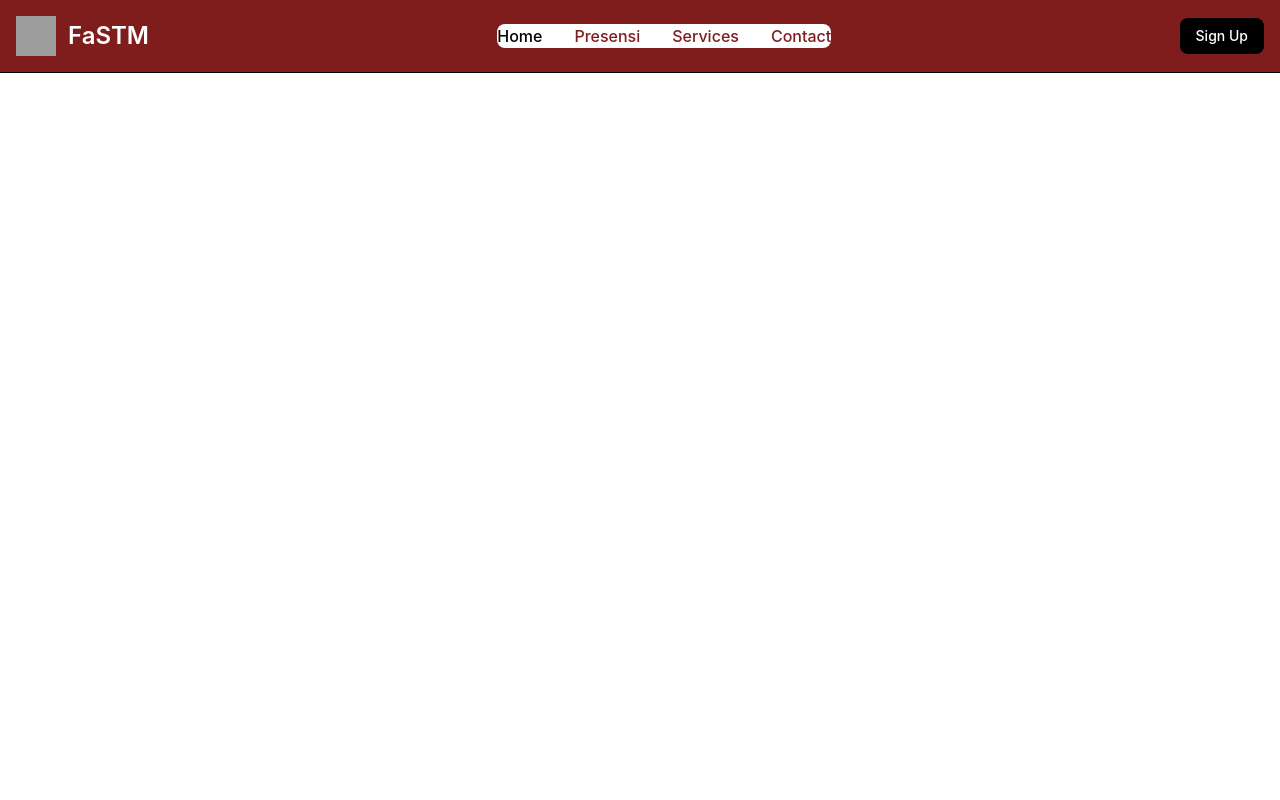
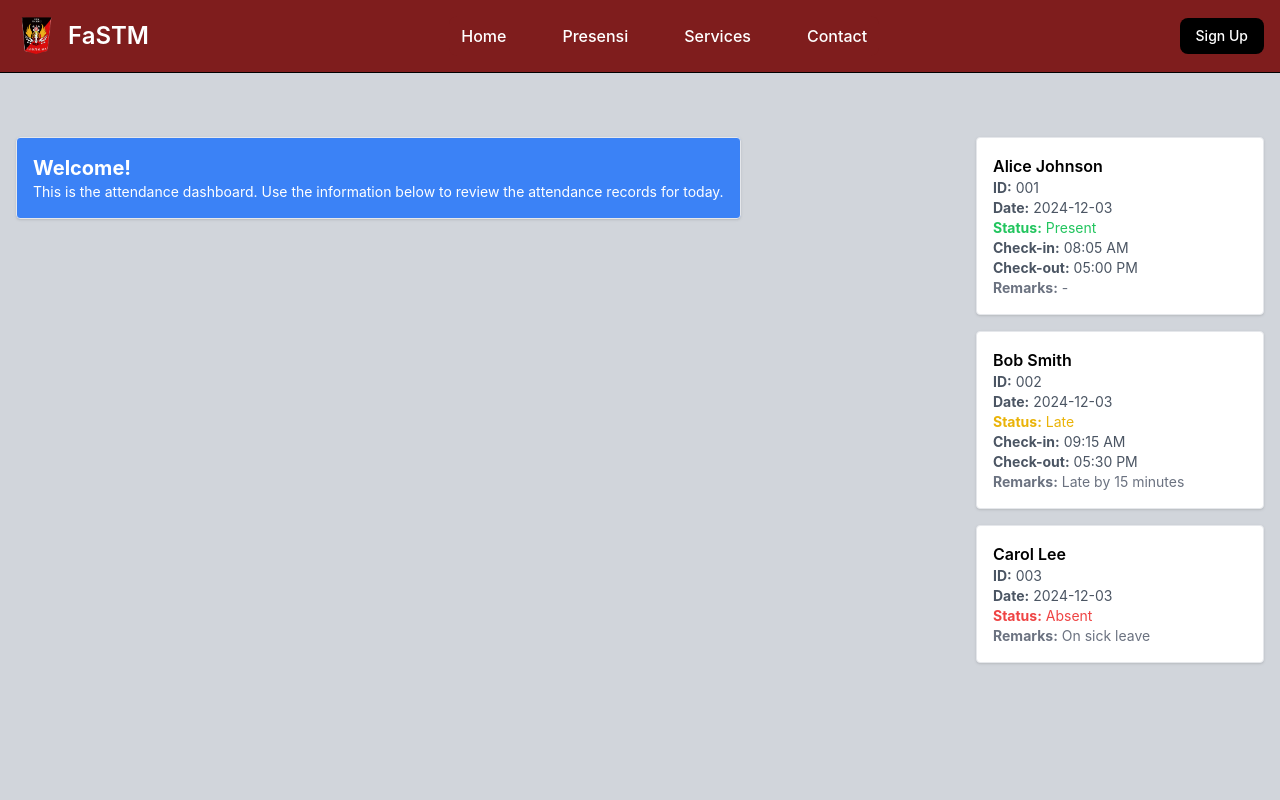
Before and after one commit to Ninozamigo19/Presensi_wajah, a Flask app: template templates/Homepage.html in a window 1280 px wide. Run offline with Flask 3, Linux system fonts and the light colour scheme; the template is opened without the code that fills it, so the values that code supplies are empty; some libraries are stand-ins or nearby versions; grey boxes are pictures that could not be loaded.

Commit message:
Menambah Fitur rekap di homepage, dan color fix di navbar

```diff
--- a/package.json
+++ b/package.json
@@ -16,5 +16,8 @@
     "postcss": "^8.4.49",
     "postcss-cli": "^11.0.0",
     "tailwindcss": "^3.4.16"
+  },
+  "dependencies": {
+    "presensi_wajah": "file:"
   }
 }
--- a/templates/Homepage.html
+++ b/templates/Homepage.html
@@ -5,5 +5,55 @@ Home
 {% endblock %}
 
 {% block body1 %}
-<p>tetsajhjauisdhasdhijasgdfyidgauisg</p>
+<body class="bg-gray-300 min-h-screen flex items-center justify-center">
+    <div class="container mx-auto p-4">
+        <!-- Flex Container -->
+        <div class="flex flex-row justify-between items-start gap-8">
+
+            <!-- Welcome Box -->
+            <div class="bg-blue-500 text-white shadow rounded p-4 border w-64">
+                <h1 class="text-xl font-bold">Welcome!</h1>
+                <p class="text-sm mt-2">
+                    This is the attendance dashboard. Use the information below to review the attendance records for today.
+                </p>
+            </div>
+
+            <!-- Right-Aligned Attendance Boxes -->
+            <div class="flex flex-col items-end gap-4">
+
+                <!-- Example Box/Card -->
+                <div class="bg-white shadow rounded p-4 border w-72">
+                    <h2 class="text-base font-semibold">Alice Johnson</h2>
+                    <p class="text-gray-600 text-sm"><strong>ID:</strong> 001</p>
+                    <p class="text-gray-600 text-sm"><strong>Date:</strong> 2024-12-03</p>
+                    <p class="text-green-500 text-sm"><strong>Status:</strong> Present</p>
+                    <p class="text-gray-600 text-sm"><strong>Check-in:</strong> 08:05 AM</p>
+                    <p class="text-gray-600 text-sm"><strong>Check-out:</strong> 05:00 PM</p>
+                    <p class="text-gray-500 text-sm"><strong>Remarks:</strong> -</p>
+                </div>
+
+                <!-- Another Example -->
+                <div class="bg-white shadow rounded p-4 border w-72">
+                    <h2 class="text-base font-semibold">Bob Smith</h2>
+                    <p class="text-gray-600 text-sm"><strong>ID:</strong> 002</p>
+                    <p class="text-gray-600 text-sm"><strong>Date:</strong> 2024-12-03</p>
+                    <p class="text-yellow-500 text-sm"><strong>Status:</strong> Late</p>
+                    <p class="text-gray-600 text-sm"><strong>Check-in:</strong> 09:15 AM</p>
+                    <p class="text-gray-600 text-sm"><strong>Check-out:</strong> 05:30 PM</p>
+                    <p class="text-gray-500 text-sm"><strong>Remarks:</strong> Late by 15 minutes</p>
+                </div>
+
+                <!-- Example of Absent -->
+                <div class="bg-white shadow rounded p-4 border w-72">
+                    <h2 class="text-base font-semibold">Carol Lee</h2>
+                    <p class="text-gray-600 text-sm"><strong>ID:</strong> 003</p>
+                    <p class="text-gray-600 text-sm"><strong>Date:</strong> 2024-12-03</p>
+                    <p class="text-red-500 text-sm"><strong>Status:</strong> Absent</p>
+                    <p class="text-gray-500 text-sm"><strong>Remarks:</strong> On sick leave</p>
+                </div>
+
+            </div>
+        </div>
+    </div>
+</body>
 {% endblock %}
--- a/templates/nav.html
+++ b/templates/nav.html
@@ -10,18 +10,17 @@
 </head>
 <body>
 
-<nav class="bg-red-900 dark:bg-red-900 fixed w-full z-20 top-0 start-0 border-b border-black dark:border-black">
+<nav class="bg-red-900 fixed w-full z-20 top-0 start-0 border-b border-black">
     <div class="max-w-screen-xl flex flex-wrap items-center justify-between mx-auto p-4">
         <a href="/" class="flex items-center space-x-3 rtl:space-x-reverse">
             <img src="{{ url_for('static', filename='logo/Logo_SMK.png') }}" class="h-10 w-10" alt="Logo SMK">
             <span class="self-center text-2xl font-semibold whitespace-nowrap text-white">FaSTM</span>
         </a>
-    <div class="flex md:order-2 space-x-3 md:space-x-0 rtl:space-x-reverse">
-        <button type="button" class="text-white bg-black hover:bg-gray-700 focus:ring-4 focus:outline-none focus:ring-gray-300
-         font-medium rounded-lg text-sm px-4 py-2 text-center dark:bg-black dark:hover:bg-gray-700 dark:focus:ring-gray-800">Sign Up</button>
+        <div class="flex md:order-2 space-x-3 rtl:space-x-reverse">
+            <button type="button" class="text-white bg-black hover:bg-gray-700 focus:ring-4 focus:outline-none focus:ring-gray-800
+             font-medium rounded-lg text-sm px-4 py-2 text-center">Sign Up</button>
             <button data-collapse-toggle="navbar-sticky" type="button" class="inline-flex items-center p-2 w-10 h-10 justify-center text-sm
-         text-gray-500 rounded-lg md:hidden hover:bg-gray-100 focus:outline-none focus:ring-2 focus:ring-gray-200 dark:text-gray-400
-         dark:hover:bg-gray-700 dark:focus:ring-gray-600" aria-controls="navbar-sticky" aria-expanded="false">
+             text-gray-400 rounded-lg md:hidden hover:bg-gray-700 focus:outline-none focus:ring-2 focus:ring-gray-600">
                 <span class="sr-only">Open main menu</span>
                 <svg class="w-5 h-5" aria-hidden="true" xmlns="http://www.w3.org/2000/svg" fill="none" viewBox="0 0 17 14">
                     <path stroke="currentColor" stroke-linecap="round" stroke-linejoin="round" stroke-width="2" d="M1 1h15M1 7h15M1 13h15"/>
@@ -30,18 +29,18 @@
         </div>
         <div class="items-center justify-between hidden w-full md:flex md:w-auto md:order-1" id="navbar-sticky">
             <ul class="flex flex-col p-4 md:p-0 mt-4 font-medium border border-gray-700 rounded-lg bg-red-900 md:space-x-8 rtl:space-x-reverse
-       md:flex-row md:mt-0 md:border-0 md:bg-white dark:bg-red-900 md:dark:bg-red-900 dark:border-gray-700">
+             md:flex-row md:mt-0 md:border-0 md:bg-red-900">
                 <li>
-          <a href="{{ url_for('home') }}" class="block py-2 px-3 text-white bg-red-900 rounded md:bg-transparent md:text-black md:p-0 md:dark:text-black" aria-current="page">Home</a>
+                    <a href="{{ url_for('home') }}" class="block py-2 px-3 text-white hover:text-gray-700 transition duration-200">Home</a>
                 </li>
                 <li>
-          <a href="{{ url_for('presensi') }}" class="block py-2 px-3 text-red-900 rounded hover:bg-gray-100 md:hover:bg-transparent md:hover:text-black md:p-0 md:dark:hover:text-black dark:text-white dark:hover:bg-gray-700 dark:hover:text-white md:dark:hover:bg-transparent dark:border-gray-700">Presensi</a>
+                    <a href="{{ url_for('presensi') }}" class="block py-2 px-3 text-white hover:text-gray-700 transition duration-200">Presensi</a>
                 </li>
                 <li>
-          <a href="{{ url_for('presensi') }}" class="block py-2 px-3 text-red-900 rounded hover:bg-gray-100 md:hover:bg-transparent md:hover:text-black md:p-0 md:dark:hover:text-black dark:text-white dark:hover:bg-gray-700 dark:hover:text-white md:dark:hover:bg-transparent dark:border-gray-700">Services</a>
+                    <a href="{{ url_for('presensi') }}" class="block py-2 px-3 text-white hover:text-gray-700 transition duration-200">Services</a>
                 </li>
                 <li>
-          <a href="{{ url_for('presensi') }}" class="block py-2 px-3 text-red-900 rounded hover:bg-gray-100 md:hover:bg-transparent md:hover:text-black md:p-0 md:dark:hover:text-black dark:text-white dark:hover:bg-gray-700 dark:hover:text-white md:dark:hover:bg-transparent dark:border-gray-700">Contact</a>
+                    <a href="{{ url_for('presensi') }}" class="block py-2 px-3 text-white hover:text-gray-700 transition duration-200">Contact</a>
                 </li>
             </ul>
         </div>
```
Also changed, not shown: package-lock.json, static/css/tailwind.css, static/logo/Logo_SMK.png (added). Lines whose indentation alone changed are shown as unchanged.
